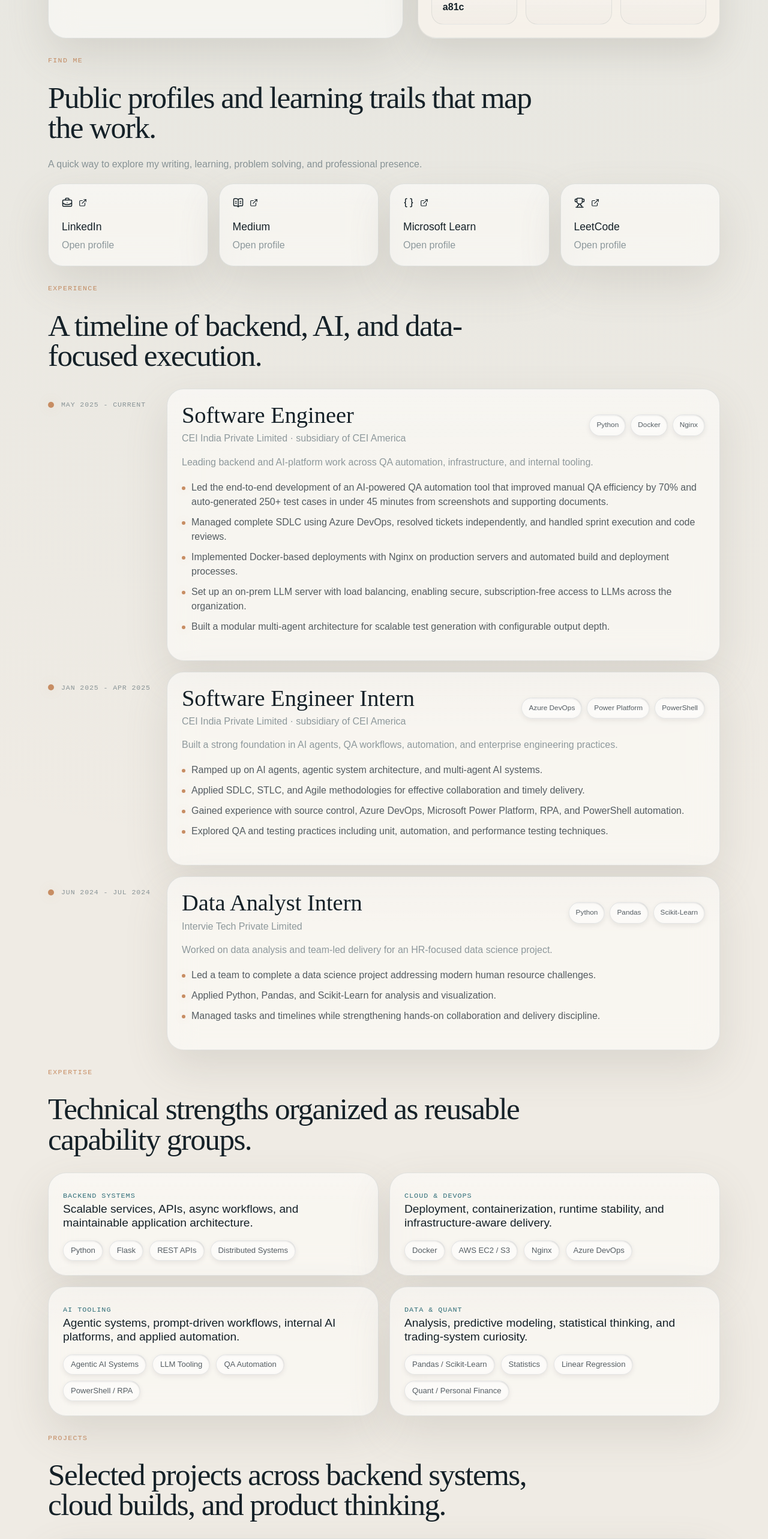
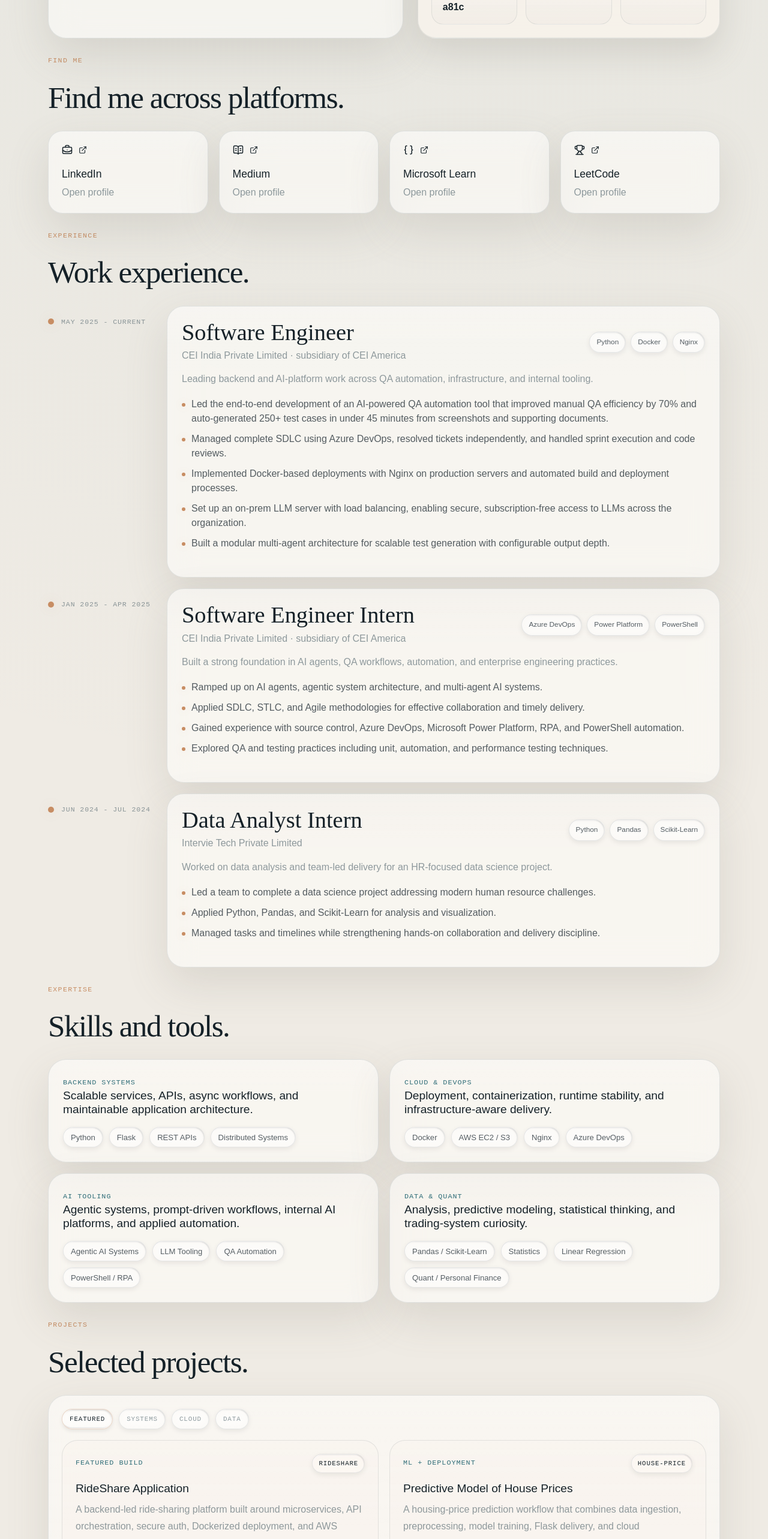
Before and after one commit to TanushMM/tanushmm.github.io, a React (Vite) app: page / in a window 1280 px wide. Shown: the part 960-3526 px from the top of the page at 60% size. Built offline with nearby package versions, Linux system fonts and the light colour scheme.

Commit message:
Changed headings and added border-radius to the game component

```diff
--- a/src/components/sections/ContactSection.tsx
+++ b/src/components/sections/ContactSection.tsx
@@ -16,7 +16,7 @@ export default function ContactSection({
     <section id="contact" className="section-stack">
       <SectionHeading
         label="Contact"
-        title="A calm final section for direct outreach and profile handoff."
+        title="Let's connect."
       />
 
       <div className="resume-grid">
--- a/src/components/sections/ExperienceSection.tsx
+++ b/src/components/sections/ExperienceSection.tsx
@@ -12,7 +12,7 @@ export default function ExperienceSection({ items }: ExperienceSectionProps) {
     <section id="experience" className="section-stack">
       <SectionHeading
         label="Experience"
-        title="A timeline of backend, AI, and data-focused execution."
+        title="Work experience."
       />
 
       <div className="timeline-list">
--- a/src/components/sections/ExpertiseSection.tsx
+++ b/src/components/sections/ExpertiseSection.tsx
@@ -11,7 +11,7 @@ export default function ExpertiseSection({ items }: ExpertiseSectionProps) {
     <section id="expertise" className="section-stack">
       <SectionHeading
         label="Expertise"
-        title="Technical strengths organized as reusable capability groups."
+        title="Skills and tools."
       />
 
       <div className="card-grid expertise-grid">
--- a/src/components/sections/FindMeSection.tsx
+++ b/src/components/sections/FindMeSection.tsx
@@ -25,8 +25,7 @@ export default function FindMeSection({ socials }: FindMeSectionProps) {
     <section className="section-stack">
       <SectionHeading
         label="Find Me"
-        title="Public profiles and learning trails that map the work."
-        description="A quick way to explore my writing, learning, problem solving, and professional presence."
+        title="Find me across platforms."
       />
 
       <div className="social-grid">
--- a/src/components/sections/MiniGameSection.tsx
+++ b/src/components/sections/MiniGameSection.tsx
@@ -88,7 +88,7 @@ export default function MiniGameSection() {
     <section className="section-stack mini-game-section" id="playground">
       <SectionHeading
         label="Playground"
-        title="A tiny focus game before footer. Same glass mood, just a playful finish."
+        title="Quick break."
       />
 
       <GlassPanel className="mini-game-panel">
--- a/src/components/sections/ProjectsSection.tsx
+++ b/src/components/sections/ProjectsSection.tsx
@@ -16,7 +16,7 @@ export default function ProjectsSection({ items }: ProjectsSectionProps) {
     <section id="projects" className="section-stack">
       <SectionHeading
         label="Projects"
-        title="Selected projects across backend systems, cloud builds, and product thinking."
+        title="Selected projects."
       />
 
       <GlassPanel className="project-board">
--- a/src/components/sections/ResumeSection.tsx
+++ b/src/components/sections/ResumeSection.tsx
@@ -12,7 +12,7 @@ export default function ResumeSection({ resume }: ResumeSectionProps) {
     <section id="resume" className="section-stack">
       <SectionHeading
         label="My Resume"
-        title="A concise view of my background, academic foundation, and career highlights."
+        title="Resume and highlights."
       />
 
       <div className="resume-grid">
--- a/src/components/sections/TestimonialsSection.tsx
+++ b/src/components/sections/TestimonialsSection.tsx
@@ -14,7 +14,7 @@ export default function TestimonialsSection({
     <section id="testimonials" className="section-stack">
       <SectionHeading
         label="Testimonials"
-        title="Social proof kept honest and grounded in public references."
+        title="What people say."
       />
 
       <div className="testimonial-grid">
--- a/src/liquid.css
+++ b/src/liquid.css
@@ -2391,6 +2391,7 @@ button {
   padding: 22px;
   display: grid;
   gap: 14px;
+  border-radius: 30px;
 }
 
 .mini-game-top {
@@ -2417,7 +2418,7 @@ button {
   align-items: center;
   justify-content: center;
   min-height: 52px;
-  border-radius: 18px;
+  border-radius: 24px;
   border: 1px solid color-mix(in srgb, var(--border) 84%, rgba(255, 255, 255, 0.08));
   background:
     radial-gradient(circle at top, rgba(255, 255, 255, 0.08), transparent 46%),
```
